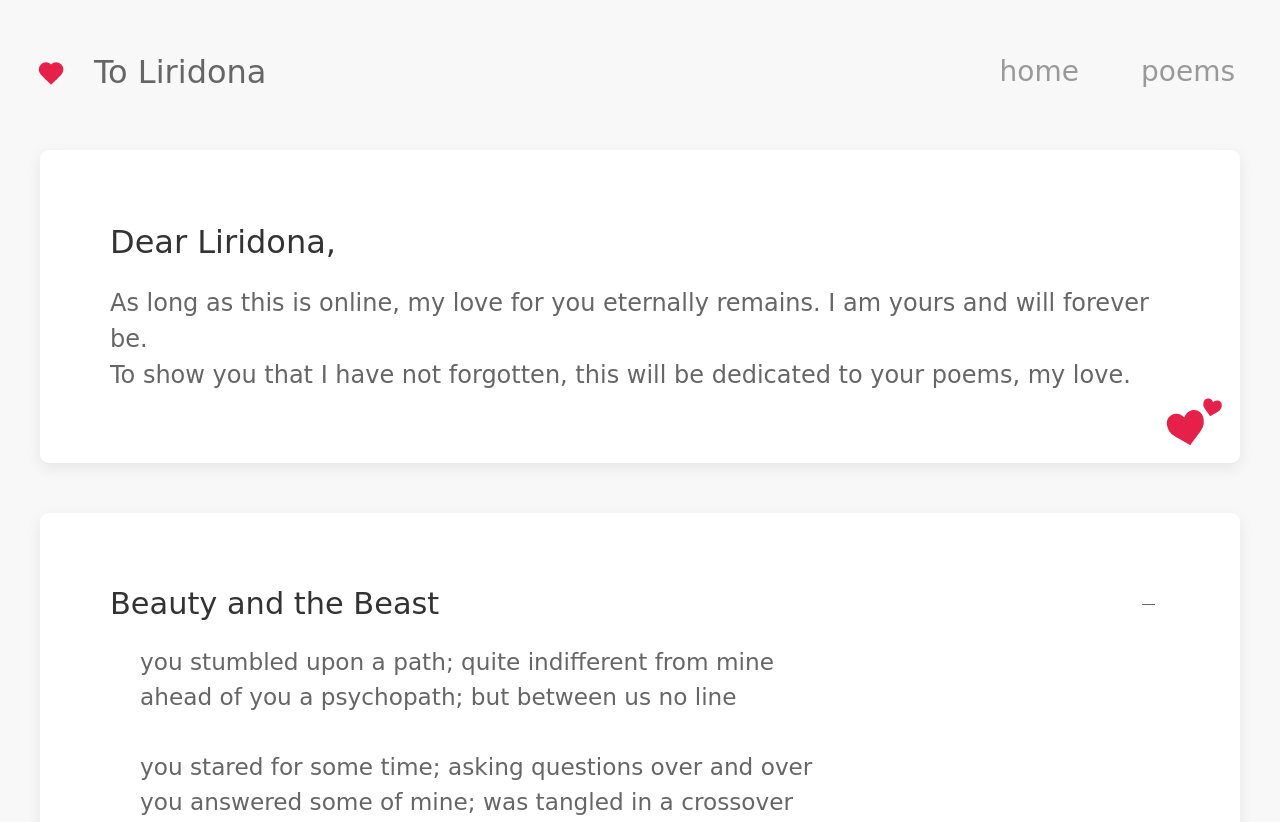
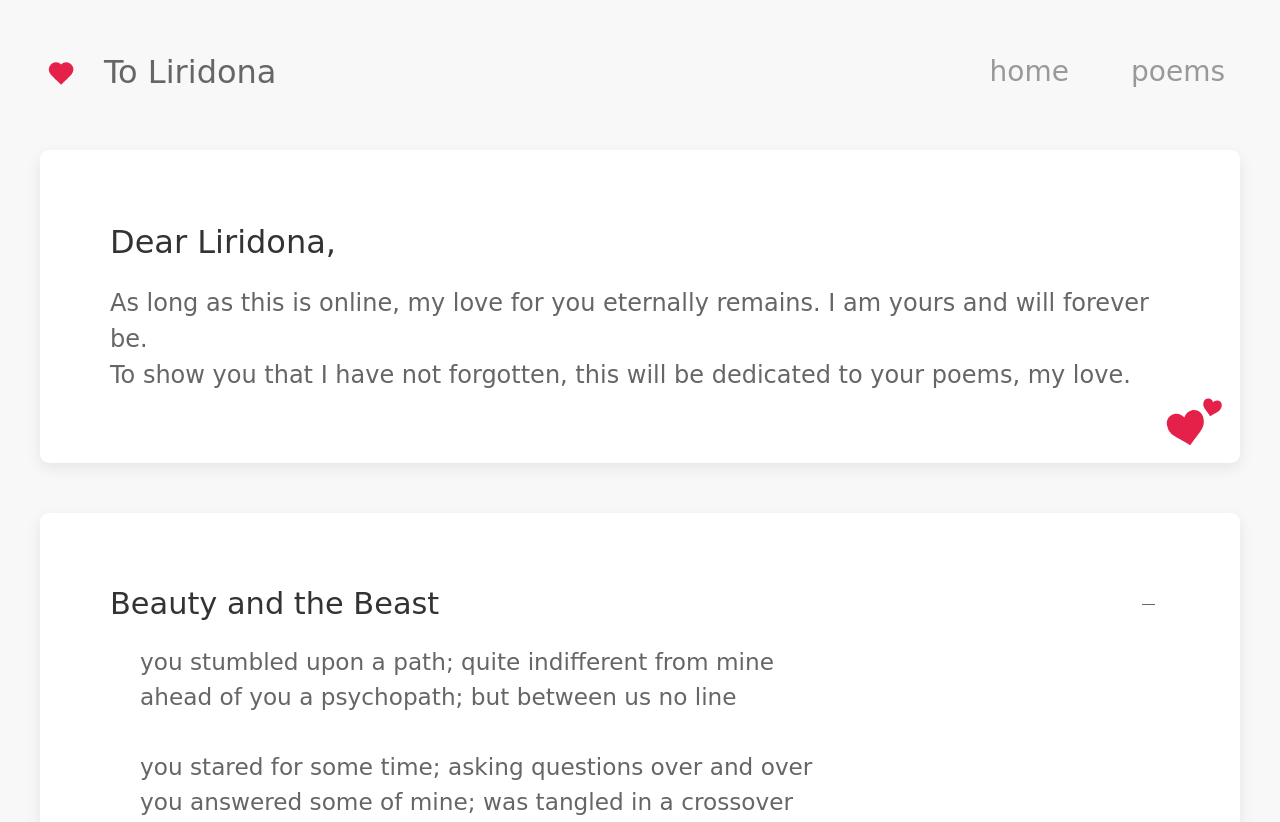
Before and after one commit to nizarmah/toliridona, a website: page index.html in a window 1280 px wide. Shown: the top 822 px of the page. Drawn offline with Linux system fonts and the light colour scheme; a web font is replaced by a local one.

Commit message:
Tweaked Fix Navigation Bar

```diff
--- a/css/main.css
+++ b/css/main.css
@@ -9,10 +9,10 @@ h1, h2, h3, h4, h5, h6 {
 }
 
 .uk-navbar {
+	max-width: 1200px;
 	width: calc(100% - 3.750em);
 	position: fixed;
-	top: 0px; left: 0px;
-	padding: 0px 1.875em;
+	top: 0px; left: auto;
 }
 
 .uk-navbar-nav {
```
